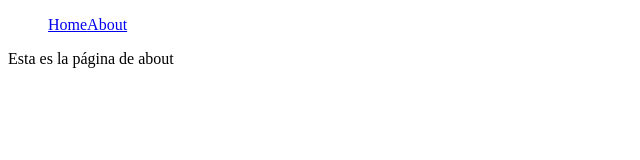
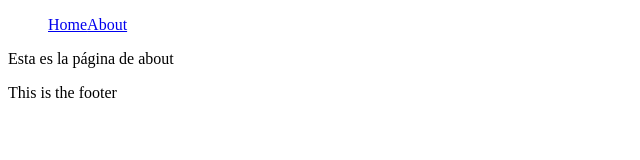
Before and after one commit to bmunoz89/avo-nextjs, a Next.js app: page /about in a window 1280 px wide. Shown: the top 160 px of the page, without its empty margins (0-640 px from the left). Built offline with nearby package versions, Linux system fonts and the light colour scheme.

Commit message:
feat: add layout

```diff
--- /dev/null
+++ b/components/Layout/Layout.tsx
@@ -0,0 +1,14 @@
+import Navbar from 'components/Navbar/Navbar'
+import React from 'react'
+
+const Layout: React.FC = ({ children }) => {
+  return (
+    <div>
+      <Navbar />
+      {children}
+      <footer>This is the footer</footer>
+    </div>
+  )
+}
+
+export default Layout
--- a/pages/_app.tsx
+++ b/pages/_app.tsx
@@ -1,8 +1,13 @@
 // import App from 'next/app'
+import Layout from 'components/Layout/Layout'
 import { AppProps } from 'next/dist/next-server/lib/router/router'
 
 function MyApp({ Component, pageProps }: AppProps) {
-  return <Component {...pageProps} />
+  return (
+    <Layout>
+      <Component {...pageProps} />
+    </Layout>
+  )
 }
 
 // Only uncomment this method if you have blocking data requirements for
--- a/pages/about.tsx
+++ b/pages/about.tsx
@@ -1,10 +1,8 @@
 import React from 'react'
-import Navbar from '../components/Navbar/Navbar'
 
-const About = () => {
+const About: React.FC = () => {
   return (
     <div>
-      <Navbar />
       <p>Esta es la página de about</p>
     </div>
   )
```
Also changed, not shown: pages/index.tsx (+16 -4 lines).
